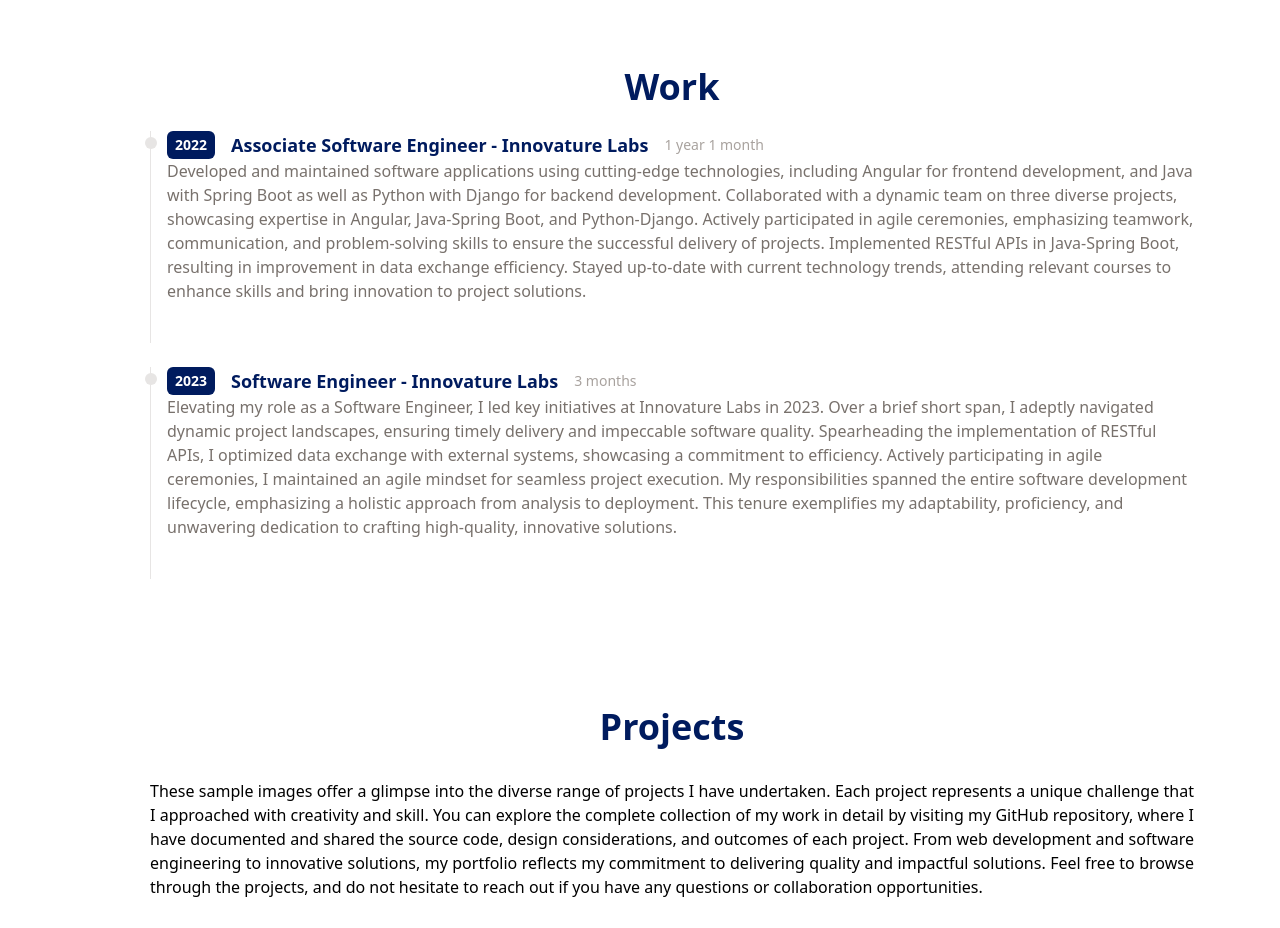
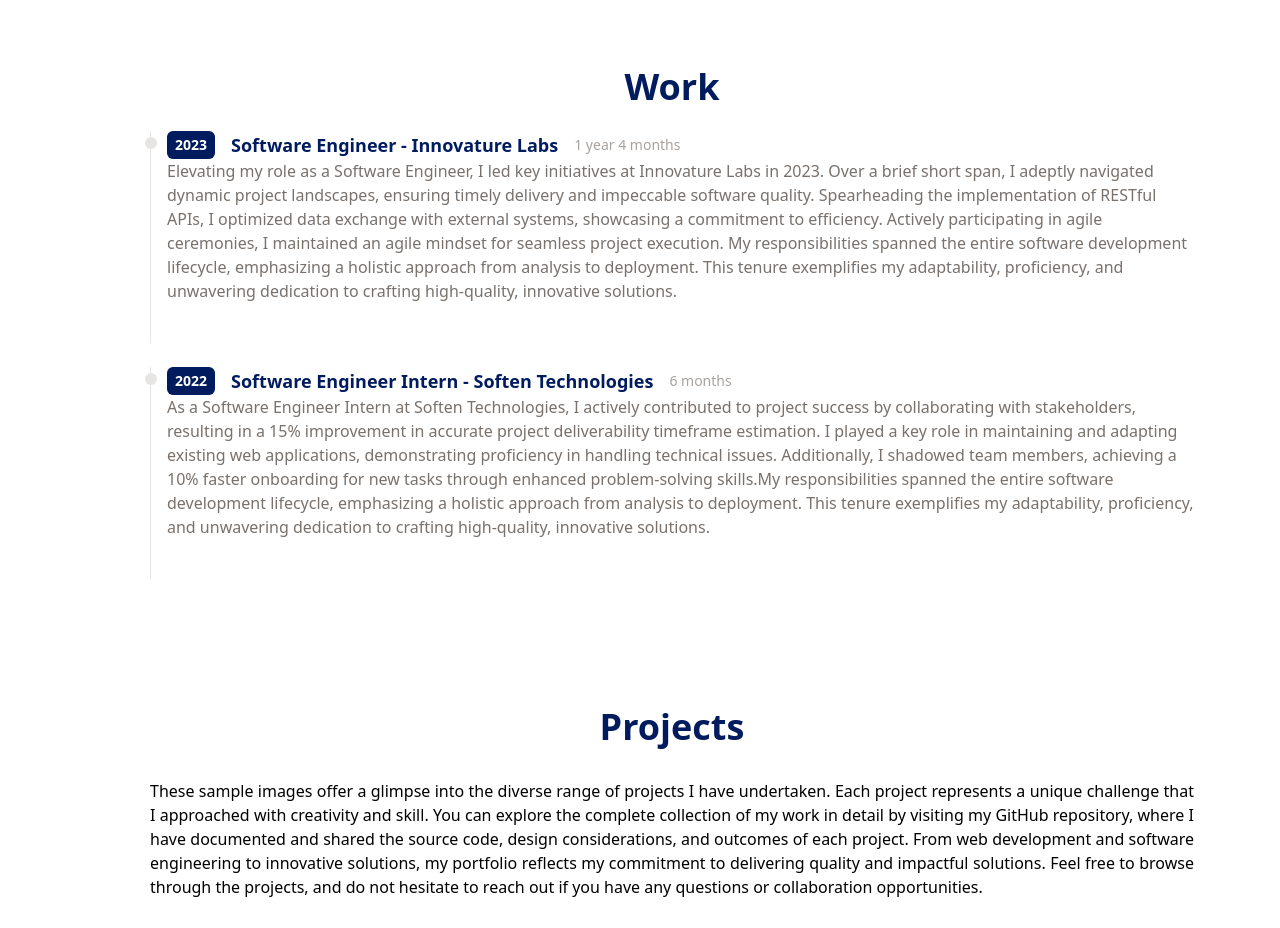
Before and after one commit to negilbabu/neg-profile.github.io, a React (Vite) app: page / in a window 1280 px wide. Shown: the part 2360-3288 px from the top of the page. Built offline with nearby package versions, Linux system fonts and the light colour scheme.

Commit message:
fix : exp

```diff
--- a/src/components/Work.jsx
+++ b/src/components/Work.jsx
@@ -3,18 +3,18 @@
 
 const data = [
   {
-    year: 2022,
-    title: "Associate Software Engineer - Innovature Labs",
-    duration: "1 year",
+    year: 2023,
+    title: "Software Engineer - Innovature Labs",
+    duration: "16 months",
     details:
-      "Developed and maintained software applications using cutting-edge technologies, including Angular for frontend development, and Java with Spring Boot as well as Python with Django for backend development. Collaborated with a dynamic team on three diverse projects, showcasing expertise in Angular, Java-Spring Boot, and Python-Django. Actively participated in agile ceremonies, emphasizing teamwork, communication, and problem-solving skills to ensure the successful delivery of projects. Implemented RESTful APIs in Java-Spring Boot, resulting in improvement in data exchange efficiency. Stayed up-to-date with current technology trends, attending relevant courses to enhance skills and bring innovation to project solutions.",
+      "Elevating my role as a Software Engineer, I led key initiatives at Innovature Labs in 2023. Over a brief short span, I adeptly navigated dynamic project landscapes, ensuring timely delivery and impeccable software quality. Spearheading the implementation of RESTful APIs, I optimized data exchange with external systems, showcasing a commitment to efficiency. Actively participating in agile ceremonies, I maintained an agile mindset for seamless project execution. My responsibilities spanned the entire software development lifecycle, emphasizing a holistic approach from analysis to deployment. This tenure exemplifies my adaptability, proficiency, and unwavering dedication to crafting high-quality, innovative solutions.",
   },
   {
-    year: 2023,
-    title: "Software Engineer - Innovature Labs",
-    duration: "3 months",
+    year: 2022,
+    title: "Software Engineer Intern - Soften Technologies",
+    duration: "6 months",
     details:
-      "Elevating my role as a Software Engineer, I led key initiatives at Innovature Labs in 2023. Over a brief short span, I adeptly navigated dynamic project landscapes, ensuring timely delivery and impeccable software quality. Spearheading the implementation of RESTful APIs, I optimized data exchange with external systems, showcasing a commitment to efficiency. Actively participating in agile ceremonies, I maintained an agile mindset for seamless project execution. My responsibilities spanned the entire software development lifecycle, emphasizing a holistic approach from analysis to deployment. This tenure exemplifies my adaptability, proficiency, and unwavering dedication to crafting high-quality, innovative solutions.",
+      "As a Software Engineer Intern at Soften Technologies, I actively contributed to project success by collaborating with stakeholders, resulting in a 15% improvement in accurate project deliverability timeframe estimation. I played a key role in maintaining and adapting existing web applications, demonstrating proficiency in handling technical issues. Additionally, I shadowed team members, achieving a 10% faster onboarding for new tasks through enhanced problem-solving skills.My responsibilities spanned the entire software development lifecycle, emphasizing a holistic approach from analysis to deployment. This tenure exemplifies my adaptability, proficiency, and unwavering dedication to crafting high-quality, innovative solutions.",
   },
 ];
 
```
